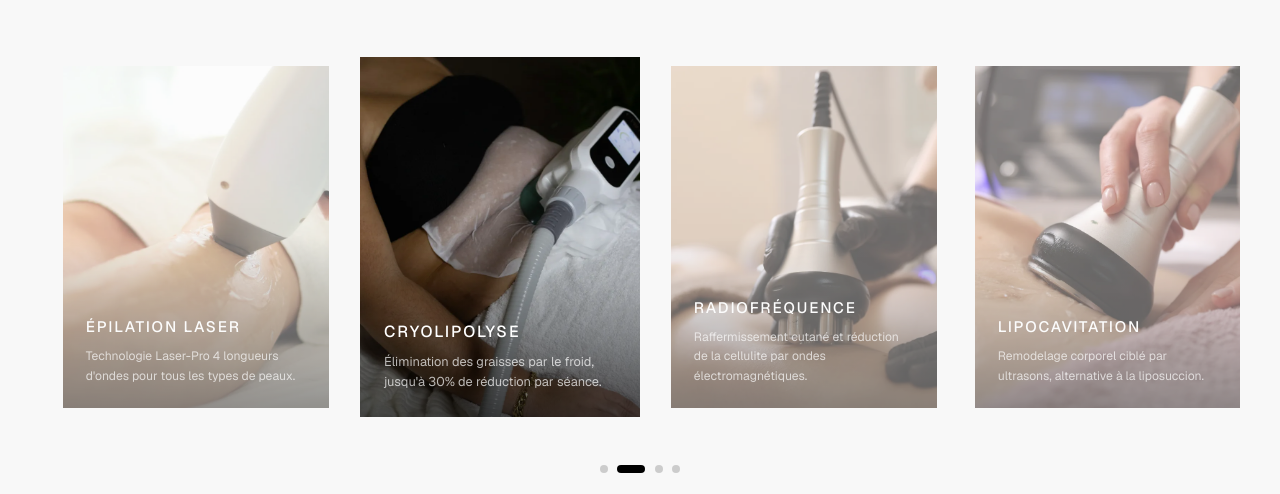
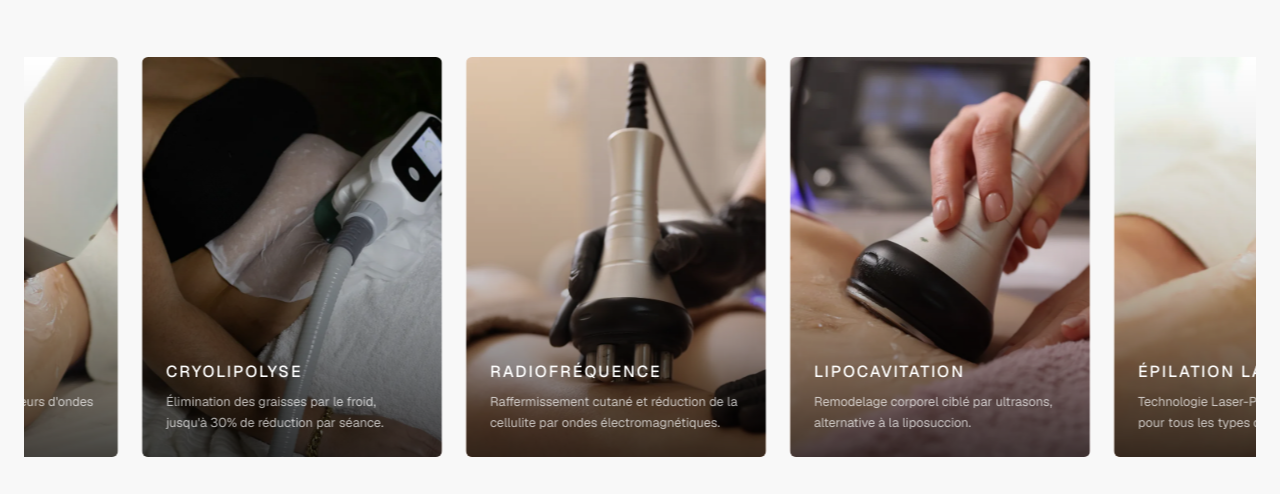
Before and after one commit to iapichinogabriel1997-star/lh-medical-aesthetics, a Next.js app: page / in a window 1280 px wide. Shown: the part 986-1480 px from the top of the page. Built offline with nearby package versions, Linux system fonts and the light colour scheme.

Commit message:
Replace carousel with smooth infinite floating cards
Continuous marquee-style scroll, pauses on hover, seamless loop.
No dots, no snap — cards simply float left in an infinite loop.

Co-Authored-By: Claude Opus 4.6 (1M context) <noreply@anthropic.com>

```diff
--- a/src/components/ServicesCarousel.tsx
+++ b/src/components/ServicesCarousel.tsx
@@ -2,7 +2,7 @@
 
 import Image from "next/image";
 import Link from "next/link";
-import { useRef, useEffect, useState, useCallback } from "react";
+import { useRef, useEffect, useState } from "react";
 
 const services = [
   {
@@ -31,48 +31,114 @@ const services = [
   },
 ];
 
+/* duplicate the list so the track is wide enough for seamless looping */
+const items = [...services, ...services];
+
+function Card({ s }: { s: (typeof services)[number] }) {
+  return (
+    <Link
+      href={s.href}
+      style={{
+        flex: "0 0 300px",
+        textDecoration: "none",
+        color: "inherit",
+        display: "block",
+      }}
+    >
+      <div
+        style={{
+          position: "relative",
+          height: "400px",
+          overflow: "hidden",
+          borderRadius: "6px",
+        }}
+      >
+        <Image
+          src={s.img}
+          alt={s.title}
+          fill
+          style={{ objectFit: "cover" }}
+        />
+        <div
+          style={{
+            position: "absolute",
+            inset: 0,
+            background:
+              "linear-gradient(to top, rgba(0,0,0,0.7) 0%, rgba(0,0,0,0.15) 50%, transparent 100%)",
+          }}
+        />
+        <div
+          style={{
+            position: "absolute",
+            bottom: 0,
+            left: 0,
+            right: 0,
+            padding: "1.5rem",
+          }}
+        >
+          <h3
+            style={{
+              color: "#fff",
+              fontSize: "1rem",
+              fontWeight: 500,
+              letterSpacing: "0.12em",
+              textTransform: "uppercase",
+              marginBottom: "0.5rem",
+            }}
+          >
+            {s.title}
+          </h3>
+          <p
+            style={{
+              color: "rgba(255,255,255,0.7)",
+              fontSize: "0.8rem",
+              lineHeight: 1.6,
+            }}
+          >
+            {s.desc}
+          </p>
+        </div>
+      </div>
+    </Link>
+  );
+}
+
 export default function ServicesCarousel() {
   const trackRef = useRef<HTMLDivElement>(null);
-  const [active, setActive] = useState(0);
-  const timerRef = useRef<ReturnType<typeof setInterval> | null>(null);
+  const [paused, setPaused] = useState(false);
+  const rafRef = useRef<number>(0);
+  const posRef = useRef(0);
+  const speed = 0.5; /* px per frame */
 
-  const goTo = useCallback((index: number) => {
-    setActive(index);
+  useEffect(() => {
     const track = trackRef.current;
     if (!track) return;
-    const card = track.children[index] as HTMLElement | undefined;
-    if (!card) return;
-    const scrollLeft = card.offsetLeft - (track.offsetWidth / 2 - card.offsetWidth / 2);
-    track.scrollTo({ left: scrollLeft, behavior: "smooth" });
-  }, []);
 
-  /* autoplay */
-  const resetTimer = useCallback(() => {
-    if (timerRef.current) clearInterval(timerRef.current);
-    timerRef.current = setInterval(() => {
-      setActive((prev) => {
-        const next = (prev + 1) % services.length;
-        goTo(next);
-        return next;
-      });
-    }, 4000);
-  }, [goTo]);
+    /* width of the first set (4 cards + gaps) */
+    const cardWidth = 300;
+    const gap = 24; /* 1.5rem ≈ 24px */
+    const setWidth = services.length * (cardWidth + gap);
 
-  useEffect(() => {
-    resetTimer();
-    return () => {
-      if (timerRef.current) clearInterval(timerRef.current);
-    };
-  }, [resetTimer]);
-
-  const handleClick = (i: number) => {
-    goTo(i);
-    resetTimer();
+    const animate = () => {
+      if (!paused) {
+        posRef.current += speed;
+        if (posRef.current >= setWidth) {
+          posRef.current -= setWidth;
+        }
+        track.style.transform = `translateX(-${posRef.current}px)`;
+      }
+      rafRef.current = requestAnimationFrame(animate);
     };
 
+    rafRef.current = requestAnimationFrame(animate);
+    return () => cancelAnimationFrame(rafRef.current);
+  }, [paused]);
+
   return (
-    <section className="section-padding" style={{ background: "#f8f8f8", overflow: "hidden" }}>
-      <div style={{ maxWidth: "1200px", margin: "0 auto" }}>
+    <section
+      className="section-padding"
+      style={{ background: "#f8f8f8", overflow: "hidden" }}
+    >
       {/* Header */}
       <div style={{ textAlign: "center", marginBottom: "3rem" }}>
         <p
@@ -99,94 +165,22 @@ export default function ServicesCarousel() {
         </h2>
       </div>
 
-        {/* Carousel track */}
+      {/* Track wrapper */}
+      <div
+        style={{ overflow: "hidden", cursor: "grab" }}
+        onMouseEnter={() => setPaused(true)}
+        onMouseLeave={() => setPaused(false)}
+      >
         <div
           ref={trackRef}
           style={{
             display: "flex",
             gap: "1.5rem",
-            overflowX: "auto",
-            scrollSnapType: "x mandatory",
-            scrollbarWidth: "none",
-            padding: "0 1rem 1rem",
+            willChange: "transform",
           }}
         >
-          {services.map((s, i) => (
-            <Link
-              key={s.title}
-              href={s.href}
-              onClick={() => handleClick(i)}
-              style={{
-                flex: "0 0 280px",
-                scrollSnapAlign: "center",
-                textDecoration: "none",
-                color: "inherit",
-                transition: "transform 0.4s ease, opacity 0.4s ease",
-                transform: active === i ? "scale(1)" : "scale(0.95)",
-                opacity: active === i ? 1 : 0.6,
-              }}
-            >
-              <div
-                style={{
-                  position: "relative",
-                  height: "360px",
-                  overflow: "hidden",
-                  background: "#e0e0e0",
-                }}
-              >
-                <Image
-                  src={s.img}
-                  alt={s.title}
-                  fill
-                  style={{ objectFit: "cover", transition: "transform 0.6s ease" }}
-                />
-                {/* gradient overlay */}
-                <div
-                  style={{
-                    position: "absolute",
-                    inset: 0,
-                    background: "linear-gradient(to top, rgba(0,0,0,0.65) 0%, transparent 50%)",
-                  }}
-                />
-                {/* text */}
-                <div style={{ position: "absolute", bottom: 0, left: 0, right: 0, padding: "1.5rem" }}>
-                  <h3
-                    style={{
-                      color: "#fff",
-                      fontSize: "1rem",
-                      fontWeight: 500,
-                      letterSpacing: "0.12em",
-                      textTransform: "uppercase",
-                      marginBottom: "0.5rem",
-                    }}
-                  >
-                    {s.title}
-                  </h3>
-                  <p style={{ color: "rgba(255,255,255,0.7)", fontSize: "0.8rem", lineHeight: 1.6 }}>{s.desc}</p>
-                </div>
-              </div>
-            </Link>
-          ))}
-        </div>
-
-        {/* Dots */}
-        <div style={{ display: "flex", justifyContent: "center", gap: "0.6rem", marginTop: "2rem" }}>
-          {services.map((_, i) => (
-            <button
-              key={i}
-              onClick={() => handleClick(i)}
-              aria-label={`Aller au soin ${i + 1}`}
-              style={{
-                width: active === i ? "28px" : "8px",
-                height: "8px",
-                borderRadius: "4px",
-                background: active === i ? "#000" : "#ccc",
-                border: "none",
-                cursor: "pointer",
-                transition: "all 0.3s ease",
-                padding: 0,
-              }}
-            />
+          {items.map((s, i) => (
+            <Card key={`${s.title}-${i}`} s={s} />
           ))}
         </div>
       </div>
```
Lines whose indentation alone changed are shown as unchanged.
